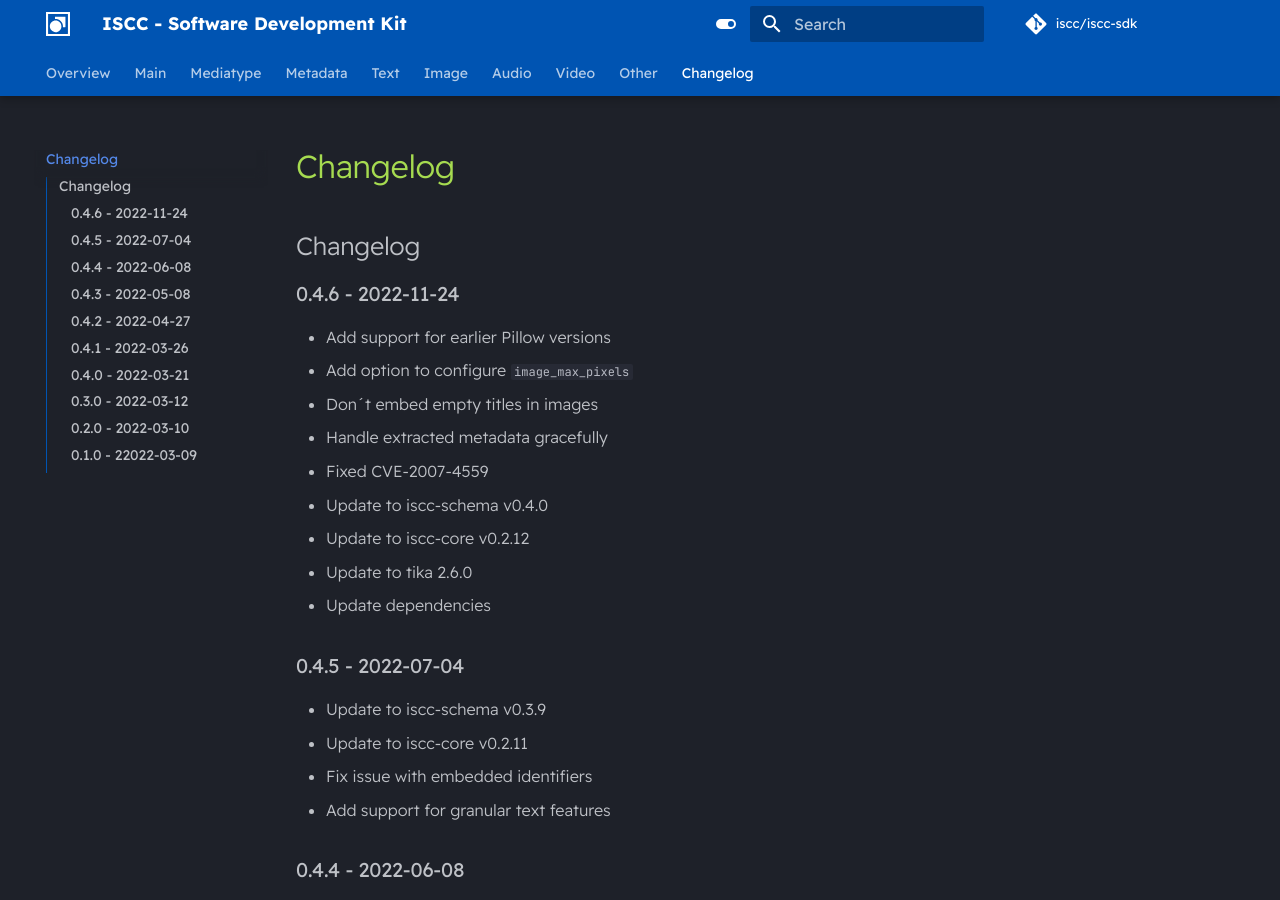
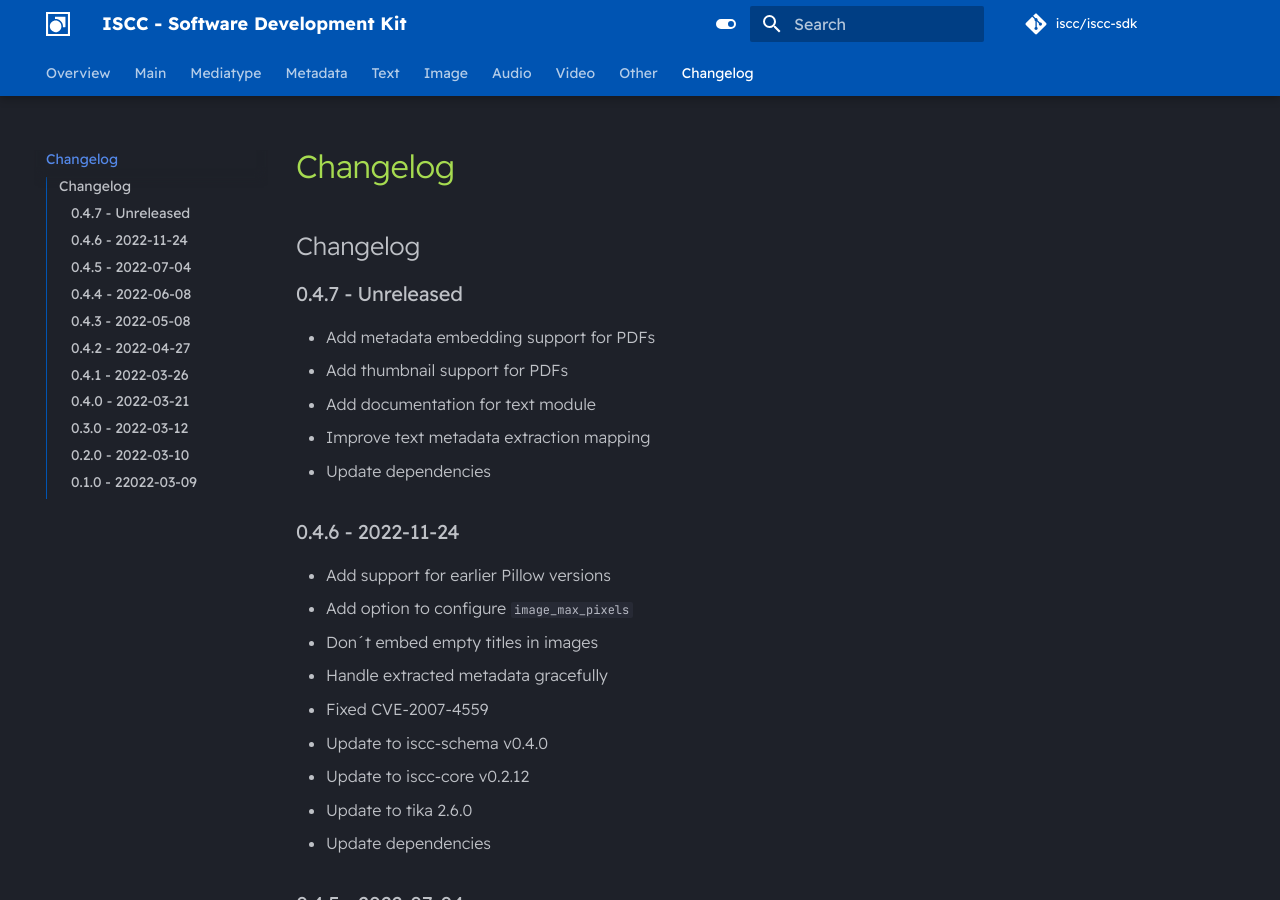
Before and after one commit to iscc/iscc-sdk, an MkDocs documentation site: the page built from docs/changelog.md, in a window 1280 px wide and 900 px high. Built offline with MkDocs 1.6.1 and Material for MkDocs 9.7.7, drawn with Linux system fonts in a browser that asks for light colours; comment, search, counter and statistics services are not loaded.

Commit message:
Update changelog

```diff
--- a/docs/changelog.md
+++ b/docs/changelog.md
@@ -1,4 +1,11 @@
 ## Changelog
+
+### 0.4.7 - Unreleased
+- Add metadata embedding support for PDFs
+- Add thumbnail support for PDFs
+- Add documentation for text module
+- Improve text metadata extraction mapping
+- Update dependencies
 
 ### 0.4.6 - 2022-11-24
 - Add support for earlier Pillow versions
```
Also changed, not shown: CHANGELOG.md (+7 -0 lines).
